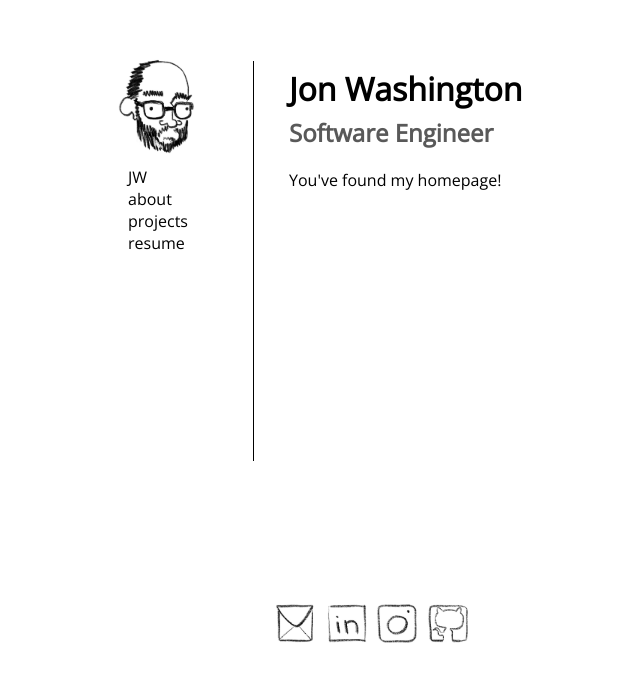
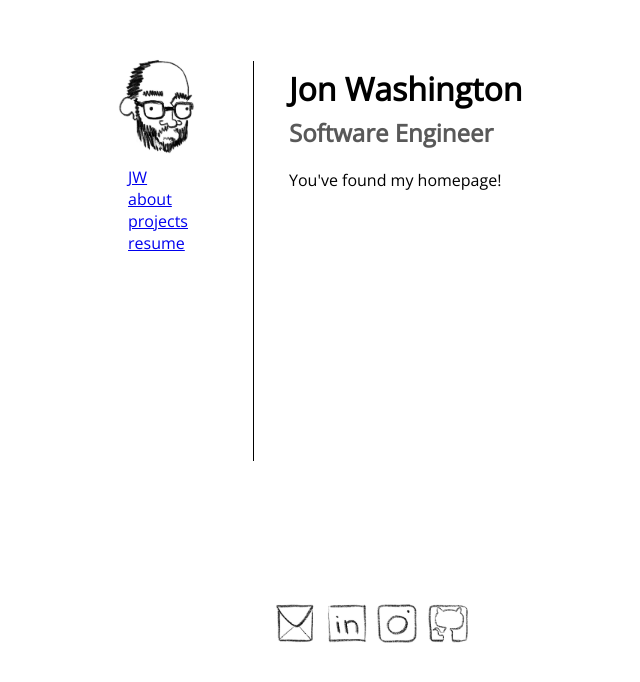
Before and after one commit to JonWash86/portfolioTs, a React (Create React App) app: page / in a window 1280 px wide. Shown: the part 114-796 px from the top of the page, without its empty margins (52-692 px from the left). Built offline with nearby package versions, Linux system fonts and the light colour scheme; a web font is replaced by a local one.

Commit message:
Implement react-router-dom Links for sidebar navigation

```diff
--- a/src/App.tsx
+++ b/src/App.tsx
@@ -1,5 +1,4 @@
 import React from 'react';
-import { useState } from 'react';
 import { BrowserRouter, Routes, Route } from 'react-router-dom';
 import './App.css';
 
@@ -8,13 +7,6 @@ import SideNav from './components/SideNav';
 import SocialLinks from './components/SocialLinks';
 
 function App(this: any) {
-  const [activePage, setActivePage] = useState('home');
-
-  let handleNavigation = (link: string) => {
-    console.log('you did it you basterd');
-    console.log(link);
-    setActivePage(link);
-  }
 
   return (
     <div className='App'>
@@ -22,9 +14,9 @@ function App(this: any) {
         <header className='App-header'>
         </header>
         <div className='flex-parent-element'>
-          <SideNav activePage={activePage} setActivePage={setActivePage} onClick={handleNavigation}/>
+          <SideNav />
           <div className='vLine'/>
-          <Body activePage={activePage} />
+          <Body />
         </div>
         <footer>
           <SocialLinks />
--- a/src/components/SideNav.js
+++ b/src/components/SideNav.js
@@ -1,5 +1,5 @@
 import React from 'react';
-import { useState } from 'react';
+import { Link } from 'react-router-dom';
 
 import pages from '../data/pages.json';
 import logo from '../assets/jonIcon2023.jpg';
@@ -8,11 +8,10 @@ import projects from '../data/projects.json';
 class SideNav extends React.Component {
     constructor(props){
         super(props);
-        console.log(props);
     }
 
     render(){
-        let linkList = pages.map(item => <div><a id={item.id} className="navItem" onClick={this.setActive}>{item.title}</a></div>);
+        let linkList = pages.map(item => <div><Link id={item.id} className="navItem" to={item.href}>{item.title}</Link></div>);
 
         return (
             <div className='flex-child-element sideNav' >
--- a/src/data/pages.json
+++ b/src/data/pages.json
@@ -1,26 +1,26 @@
 [
     {
         "key": 1,
+        "href": "/",
         "id": "home",
-        "title": "JW",
-        "text": ["blah blah"]
+        "title": "JW"
     },
     {
         "key": 2,
+        "href": "/about",
         "id": "about",
-        "title": "about",
-        "text": ["this is a fuller biography page"]
+        "title": "about"
     },
     {
         "key": 3,
+        "href": "projects",
         "id": "projects",
-        "title": "projects",
-        "text": ["here's what I've been working on!", "this is another paragraph!"]
+        "title": "projects"
     },
     {
         "key": 4,
+        "href":"",
         "id": "resume",
-        "title": "resume",
-        "text": ["something"]
+        "title": "resume"
     }
 ]
```
